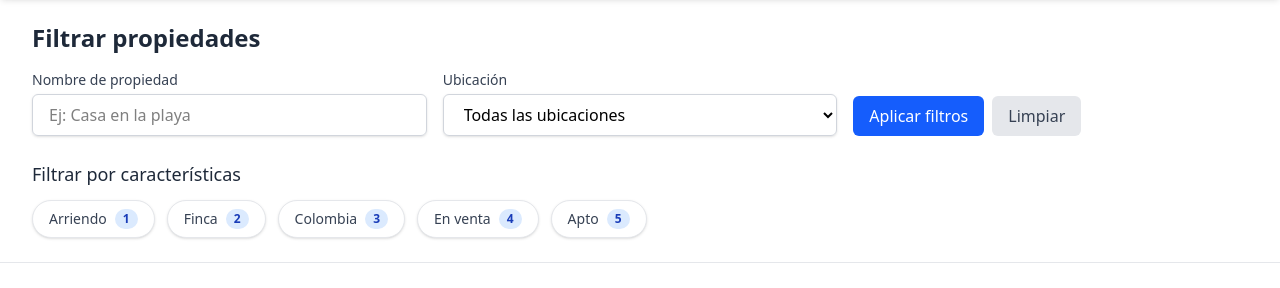
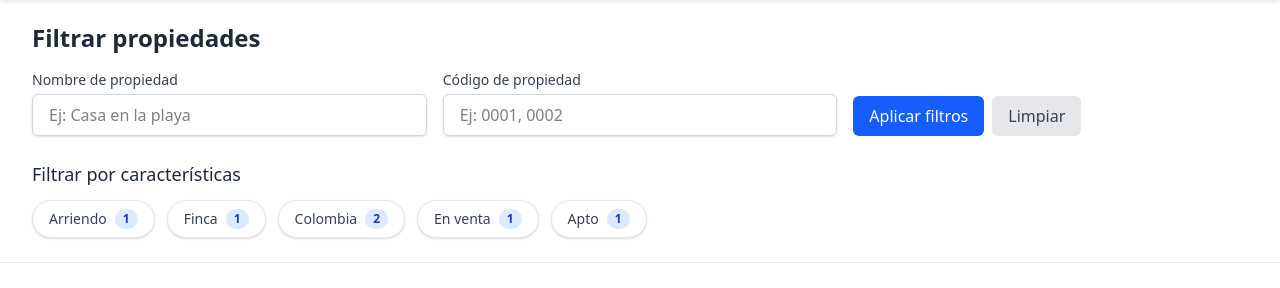
Before and after one commit to Catapultaa/tuFincaProyecto, a React (Vite) app in the folder frontend/: page / in a window 1280 px wide. Shown: the part 134-422 px from the top of the page. Built offline with nearby package versions, Linux system fonts and the light colour scheme; grey boxes are pictures that could not be loaded.

Commit message:
Reemplazando filtrado por ubicación a filtrado por codigo

```diff
--- a/frontend/src/features/home/MainPage.jsx
+++ b/frontend/src/features/home/MainPage.jsx
@@ -25,8 +25,8 @@ const MainPage = () => {
         propiedad.titulo.toLowerCase().includes(filters.nombre.toLowerCase());
 
       // Filtro por ubicación
-      const matchesUbicacion = filters.ubicacion === "" ||
-        propiedad.ubicacion === filters.ubicacion;
+      const matchesCodigo = filters.codigo === "" ||
+        propiedad.codigo === filters.codigo;
 
       // Filtro por etiqueta (manejar null y string vacío)
       const matchesEtiqueta = filters.etiquetas.length === 0 ||
@@ -34,7 +34,7 @@ const MainPage = () => {
           propiedad.etiquetas.includes(parseInt(etiquetaId))
         );
 
-      return matchesNombre && matchesUbicacion && matchesEtiqueta;
+      return matchesNombre && matchesCodigo && matchesEtiqueta;
     });
 
     setFilteredProperties(filtered);
--- a/frontend/src/features/home/components/PropertyFilters.jsx
+++ b/frontend/src/features/home/components/PropertyFilters.jsx
@@ -1,7 +1,7 @@
 import { useState, useEffect } from "react";
 import { useGlobalContext } from "../../../context/GlobalContext";
 import NameFilter from "../subcomponents/Filters/NameFilter";
-import LocationFilter from "../subcomponents/Filters/LocationFilter";
+import CodeFilter from "../subcomponents/Filters/CodeFilter"; // Nuevo import
 import FilterButtons from "../subcomponents/Filters/FilterButtons";
 import TagsFilterSection from "../subcomponents/Filters/TagFilterSection";
 
@@ -9,17 +9,23 @@ const PropertyFilters = ({ onFilter }) => {
   const { etiquetas, propiedades } = useGlobalContext();
   const [filters, setFilters] = useState({
     nombre: "",
-    etiquetas: [], // Cambiamos a array para múltiples selecciones
-    ubicacion: ""
+    etiquetas: [],
+    codigo: "" // Cambiamos ubicacion por codigo
   });
-  const [ubicaciones, setUbicaciones] = useState([]);
+  const [etiquetasConConteo, setEtiquetasConConteo] = useState([]);
 
   useEffect(() => {
     if (propiedades && propiedades.length > 0) {
-      const uniqueLocations = [...new Set(propiedades.map(p => p.ubicacion))];
-      setUbicaciones(uniqueLocations);
+      // Eliminamos el cálculo de ubicaciones ya que no lo necesitamos
+      const conteoEtiquetas = etiquetas.map(etiqueta => {
+        const count = propiedades.filter(propiedad =>
+          propiedad.etiquetas.includes(etiqueta.id)
+        ).length;
+        return { ...etiqueta, count };
+      });
+      setEtiquetasConConteo(conteoEtiquetas);
     }
-  }, [propiedades]);
+  }, [propiedades, etiquetas]);
 
   const handleInputChange = (name, value) => {
     setFilters(prev => ({ ...prev, [name]: value }));
@@ -29,9 +35,8 @@ const PropertyFilters = ({ onFilter }) => {
     setFilters(prev => {
       const idString = etiquetaId.toString();
       const newEtiquetas = prev.etiquetas.includes(idString)
-        ? prev.etiquetas.filter(id => id !== idString) // Remover si ya está
-        : [...prev.etiquetas, idString]; // Agregar si no está
-
+        ? prev.etiquetas.filter(id => id !== idString)
+        : [...prev.etiquetas, idString];
       return { ...prev, etiquetas: newEtiquetas };
     });
   };
@@ -45,7 +50,7 @@ const PropertyFilters = ({ onFilter }) => {
     const resetValues = {
       nombre: "",
       etiquetas: [],
-      ubicacion: ""
+      codigo: ""
     };
     setFilters(resetValues);
     onFilter(resetValues);
@@ -62,10 +67,9 @@ const PropertyFilters = ({ onFilter }) => {
             onChange={(value) => handleInputChange("nombre", value)}
           />
 
-          <LocationFilter
-            value={filters.ubicacion}
-            ubicaciones={ubicaciones}
-            onChange={(value) => handleInputChange("ubicacion", value)}
+          <CodeFilter // Reemplazamos LocationFilter por CodeFilter
+            value={filters.codigo}
+            onChange={(value) => handleInputChange("codigo", value)}
           />
 
           <FilterButtons
@@ -74,8 +78,8 @@ const PropertyFilters = ({ onFilter }) => {
         </form>
 
         <TagsFilterSection
-          etiquetas={etiquetas}
-          selectedTags={filters.etiquetas} // Cambiamos prop a plural
+          etiquetas={etiquetasConConteo}
+          selectedTags={filters.etiquetas}
           onTagClick={handleTagClick}
         />
       </div>
--- a/frontend/src/features/home/components/PropertyGrid.jsx
+++ b/frontend/src/features/home/components/PropertyGrid.jsx
@@ -1,5 +1,4 @@
 import PropertyCard from "../subcomponents/PropertyCard";
-import { Link } from "react-router-dom";
 
 const PropertyGrid = ({ propiedades = [] }) => {
   if (propiedades.length === 0) {
@@ -14,7 +13,7 @@ const PropertyGrid = ({ propiedades = [] }) => {
     <div className="max-w-7xl mx-auto px-4 sm:px-6 lg:px-8 py-8">
       <div className="grid grid-cols-1 sm:grid-cols-2 md:grid-cols-3 lg:grid-cols-4 gap-6">
         {propiedades.map((propiedad) => (
-            <PropertyCard propiedad={propiedad} />
+            <PropertyCard key={propiedad.id} propiedad={propiedad} />
         ))}
       </div>
     </div>
--- /dev/null
+++ b/frontend/src/features/home/subcomponents/Filters/CodeFilter.jsx
@@ -0,0 +1,20 @@
+const CodeFilter = ({ value, onChange }) => {
+    return (
+      <div>
+        <label htmlFor="codigo" className="block text-sm font-medium text-gray-700 mb-1">
+          Código de propiedad
+        </label>
+        <input
+          type="text"
+          id="codigo"
+          name="codigo"
+          value={value}
+          onChange={(e) => onChange(e.target.value)}
+          placeholder="Ej: 0001, 0002"
+          className="w-full px-4 py-2 border border-gray-300 rounded-md shadow-sm focus:ring-blue-500 focus:border-blue-500"
+        />
+      </div>
+    );
+  };
+
+  export default CodeFilter;
--- a/frontend/src/features/home/subcomponents/Filters/LocationFilter.jsx
+++ /dev/null
@@ -1,25 +0,0 @@
-const LocationFilter = ({ value, ubicaciones, onChange }) => {
-    return (
-      <div>
-        <label htmlFor="ubicacion" className="block text-sm font-medium text-gray-700 mb-1">
-          Ubicación
-        </label>
-        <select
-          id="ubicacion"
-          name="ubicacion"
-          value={value}
-          onChange={(e) => onChange(e.target.value)}
-          className="w-full px-4 py-2 border border-gray-300 rounded-md shadow-sm focus:ring-blue-500 focus:border-blue-500"
-        >
-          <option value="">Todas las ubicaciones</option>
-          {ubicaciones.map((ubicacion, index) => (
-            <option key={index} value={ubicacion}>
-              {ubicacion}
-            </option>
-          ))}
-        </select>
-      </div>
-    );
-  };
-
-  export default LocationFilter;
--- a/frontend/src/features/home/subcomponents/Filters/TagFilterSection.jsx
+++ b/frontend/src/features/home/subcomponents/Filters/TagFilterSection.jsx
@@ -1,4 +1,4 @@
-const TagsFilterSection = ({ etiquetas, selectedTags, onTagClick }) => {
+const TagFilterSection = ({ etiquetas, selectedTags, onTagClick }) => {
   return (
     <div className="mt-6">
       <h3 className="text-lg font-medium text-gray-800 mb-3">Filtrar por características</h3>
@@ -22,7 +22,7 @@ const TagsFilterSection = ({ etiquetas, selectedTags, onTagClick }) => {
                   ? 'bg-blue-200 text-blue-900'
                   : 'bg-blue-100 text-blue-800'
               }`}>
-                {etiqueta.id}
+                {etiqueta.count} {/* Mostramos el conteo en lugar del ID */}
               </span>
               {isSelected && (
                 <span className="ml-1 text-blue-600">✓</span>
@@ -40,4 +40,4 @@ const TagsFilterSection = ({ etiquetas, selectedTags, onTagClick }) => {
   );
 };
 
-export default TagsFilterSection;
+export default TagFilterSection
--- a/frontend/src/features/propiedades/PropertyPage.jsx
+++ b/frontend/src/features/propiedades/PropertyPage.jsx
@@ -1,4 +1,4 @@
-import { useParams, useNavigate } from "react-router-dom";
+import { useParams, useNavigate, Link } from "react-router-dom";
 import { useGlobalContext } from "../../context/GlobalContext";
 import ImageCarrousel from "../home/subcomponents/ImageCarrousel";
 import Footer from "../home/components/Footer";
@@ -32,8 +32,8 @@ const PropertyPage = () => {
       <Header/>
       <div className="container mx-auto px-4 md:px-8 py-8">
         {/* Botón de volver */}
+        <Link to="/" className="flex items-center">
         <button
-          onClick={() => navigate(-1)}
           className="mb-6 flex items-center text-blue-600 hover:text-blue-800 transition-colors"
         >
           <svg
@@ -51,6 +51,7 @@ const PropertyPage = () => {
           </svg>
           Volver al listado
         </button>
+        </Link>
 
         {/* Encabezado con título y ubicación */}
         <div className="mb-8 border-b pb-6">
--- a/frontend/src/routes/AppRoutes.jsx
+++ b/frontend/src/routes/AppRoutes.jsx
@@ -4,10 +4,12 @@ import AdminPage from '../features/admin/AdminPage';
 import LoginPage from '../features/login/LoginPage';
 import ProtectedRoute from './ProtectedRoute';
 import PropertyPage from '../features/propiedades/PropertyPage';
+import ScrollToTop from './ScrollToTop';
 
 const AppRoutes = () => {
     return(
         <Router>
+            <ScrollToTop />
             <Routes>
                 <Route path='/' element={<MainPage/>}/>
 
@@ -20,7 +22,6 @@ const AppRoutes = () => {
                 <Route path='/login' element={<LoginPage/>}/>
                 <Route path='/admin' element={<AdminPage/>}/>
                 <Route path="/propiedad/:id" element={<PropertyPage />} />
-
             </Routes>
         </Router>
     )
--- /dev/null
+++ b/frontend/src/routes/ScrollToTop.js
@@ -0,0 +1,14 @@
+import { useEffect } from 'react';
+import { useLocation } from 'react-router-dom';
+
+const ScrollToTop = () => {
+  const { pathname } = useLocation();
+
+  useEffect(() => {
+    window.scrollTo(0, 0);
+  }, [pathname]);
+
+  return null;
+};
+
+export default ScrollToTop;
```
